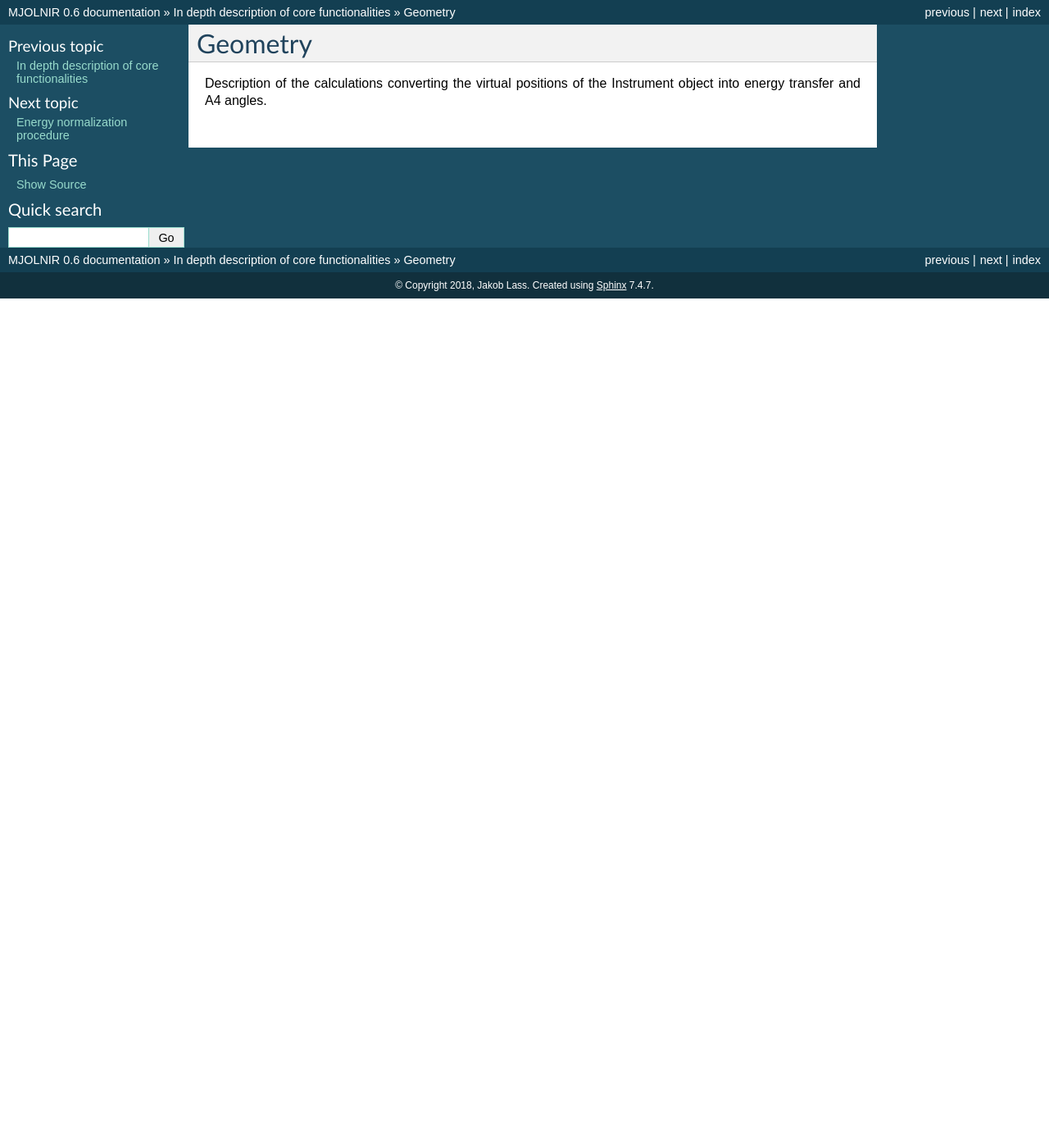
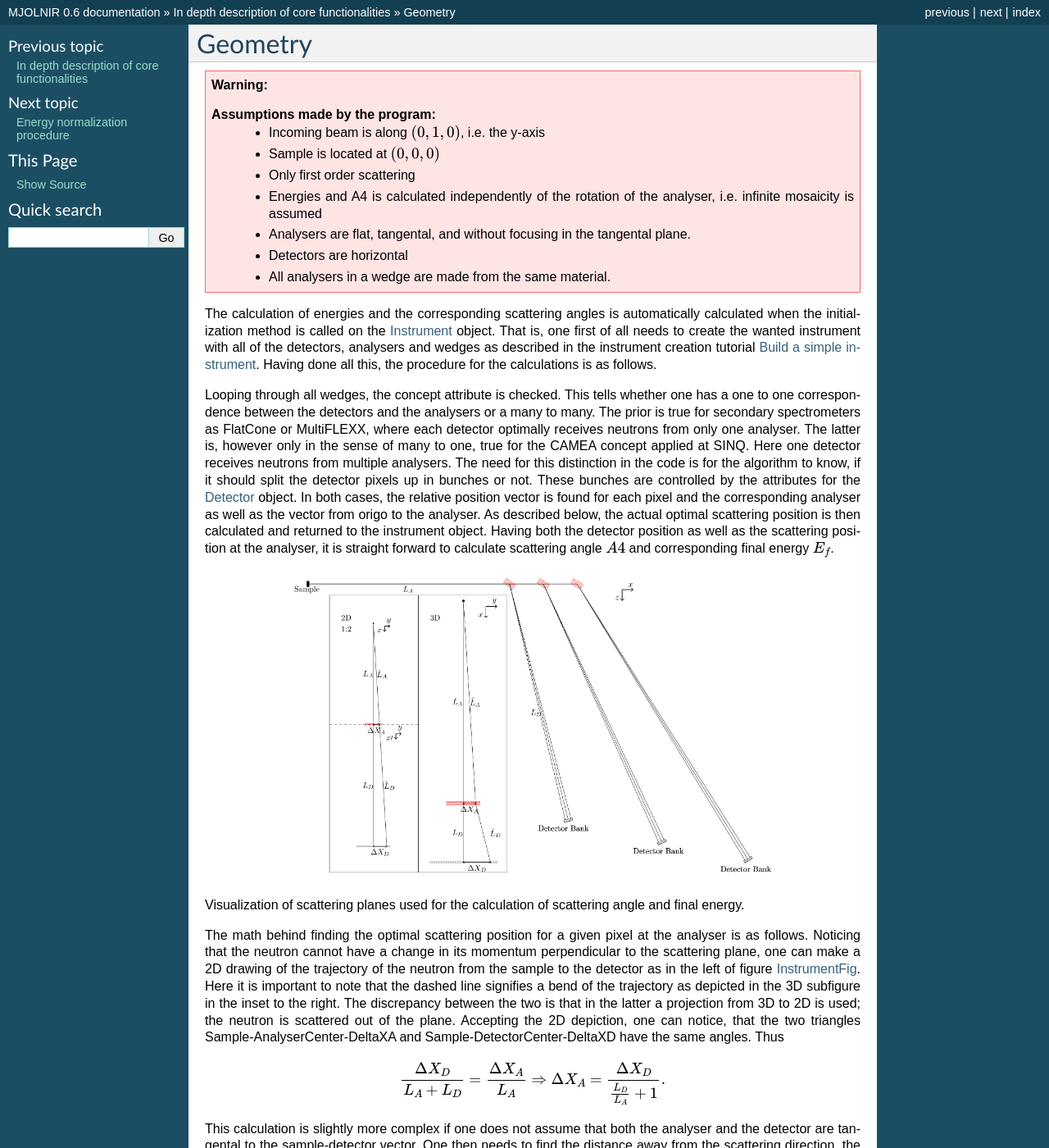
Before and after one commit to MJOLNIRPackage/MJOLNIR, a Sphinx documentation site: the page built from docs/InDepthDocumentation/Geometry.rst, in a window 1280 px wide and 1400 px high. Shown: the whole window at 82% size. Built offline with Sphinx 7.4.7, drawn with Linux system fonts in a browser that asks for light colours; some of the changed text lies outside the part shown.

Commit message:
Add in depth description of geometry calculation

```diff
--- a/docs/InDepthDocumentation/Geometry.rst
+++ b/docs/InDepthDocumentation/Geometry.rst
@@ -1,4 +1,51 @@
 Geometry
 ========
 
-Description of the calculations converting the virtual positions of the Instrument object into energy transfer and A4 angles.
+.. warning::
+
+    Assumptions made by the program:
+     - Incoming beam is along :math:`(0,1,0)`, i.e. the y-axis
+     - Sample is located at :math:`(0,0,0)`
+     - Only first order scattering
+     - Energies and A4 is calculated independently of the rotation of the analyser, i.e. infinite mosaicity is assumed
+     - Analysers are flat, tangental, and without focusing in the tangental plane.
+     - Detectors are horizontal
+     - All analysers in a wedge are made from the same material.
+
+
+The calculation of energies and the corresponding scattering angles is automatically calculated when the initialization method is called on the :doc:`Instrument<../Geometry/Geometry>` object. That is, one first of all needs to create the wanted instrument with all of the detectors, analysers and wedges as described in the instrument creation tutorial :doc:`Build a simple instrument<../Tutorials/BuildSimpleInstrument>`. Having done all this, the procedure for the calculations is as follows.
+
+Looping through all wedges, the concept attribute is checked. This tells whether one has a one to one correspondence between the detectors and the analysers or a many to many. The prior is true for secondary spectrometers as FlatCone or MultiFLEXX, where each detector optimally receives neutrons from only one analyser. The latter is, however only in the sense of many to one, true for the CAMEA concept applied at SINQ. Here one detector receives neutrons from multiple analysers. The need for this distinction in the code is for the algorithm to know, if it should split the detector pixels up in bunches or not. These bunches are controlled by the attributes for the :doc:`Detector<../Geometry/Geometry>` object. In both cases, the relative position vector is found for each pixel and the corresponding analyser as well as the vector from origo to the analyser. As described below, the actual optimal scattering position is then calculated and returned to the instrument object. Having both the detector position as well as the scattering position at the analyser, it is straight forward to calculate scattering angle :math:`A4` and corresponding final energy :math:`E_f`.
+
+.. _InstrumentFig:
+
+.. figure:: TransformationMatrices.png
+   :width: 75%
+
+Visualization of scattering planes used for the calculation of scattering angle and final energy.
+
+The math behind finding the optimal scattering position for a given pixel at the analyser is as follows. Noticing that the neutron cannot have a change in its momentum perpendicular to the scattering plane, one can make a 2D drawing of the trajectory of the neutron from the sample to the detector as in the left of figure InstrumentFig_. Here it is important to note that the dashed line signifies a bend of the trajectory as depicted in the 3D subfigure in the inset to the right. The discrepancy between the two is that in the latter a projection from 3D to 2D is used; the neutron is scattered out of the plane. Accepting the 2D depiction, one can notice, that the two triangles Sample-AnalyserCenter-DeltaXA and Sample-DetectorCenter-DeltaXD have the same angles. Thus
+
+.. math::
+
+   \frac{\Delta X_D}{L_A+L_D} = \frac{\Delta X_A}{L_A} \Rightarrow \Delta X_A = \frac{\Delta X_D}{\frac{L_D}{L_A}+1}.
+
+This calculation is slightly more complex if one does not assume that both the analyser and the detector are tangental to the sample-detector vector. One then needs to find the distance away from the scattering direction, the pixel is moved. Before, this was just given by the pixel position relative to its centre, :math:`\Delta X_D`, but is now given as a dot product between the relative position and the vector perpendicular to the scattering direction:
+
+.. math::
+
+   \Delta X_D = \left(\vec{P}_\mathrm{pos}-\vec{P}_\mathrm{det,centre}\right) \cdot \vec{L}_{\perp},
+
+where :math:`\vec{P}_\mathrm{pos}` is the pixel position, :math:`\vec{P}_\mathrm{det,centre}` is the center position of the pixel and :math:`\vec{L}_{perp}` is the vector perpendicular to the scattering direction and is in the horizontal plane. With this correction, the above formula for position on the analyser still holds true, and one can thus find the scattering position. By simply using the cosine relation, where the angle :math:`\theta`between two vectors, :math:`\vec{a}` and :math:`\vec{b}` is given by
+
+.. math::
+
+   \cos(\theta) = \frac{\vec{a}\cdot\vec{b}}{|\vec{a}|\,|\vec{b}|},
+
+one can find the angle between the incoming beam and the scattering direction, denoted :math:`A4`. Further, the final energy :math:`E_f` is found in a similar sense, where the angle between sample-analyser and analyser-detector is found and converted into an energy by the usual elastic scattering formula
+
+.. math::
+
+   \lambda = 2d\sin(\theta)\qquad \mathrm{and} \qquad E = \left(\frac{9.0445678\mathrm{A}\sqrt{\mathrm{meV}}}{\lambda}\right)^2.
+
+Here the algorithm uses the d-value specified for the first analyser in the wedge. This could of course be generalized to allow for different analyser materials, but is not yet done as this would complicate the code further and is not believed to be relevant.
```
Also changed, not shown: docs/InDepthDocumentation/TransformationMatrices.png (added).
